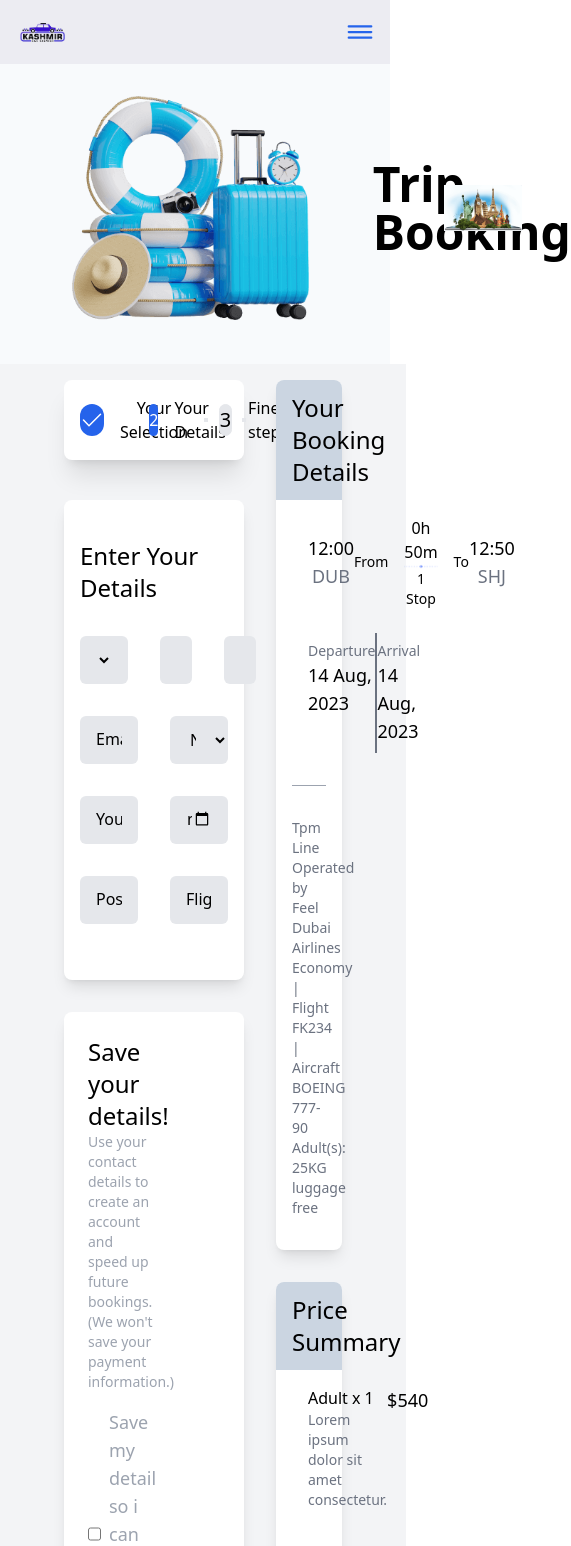
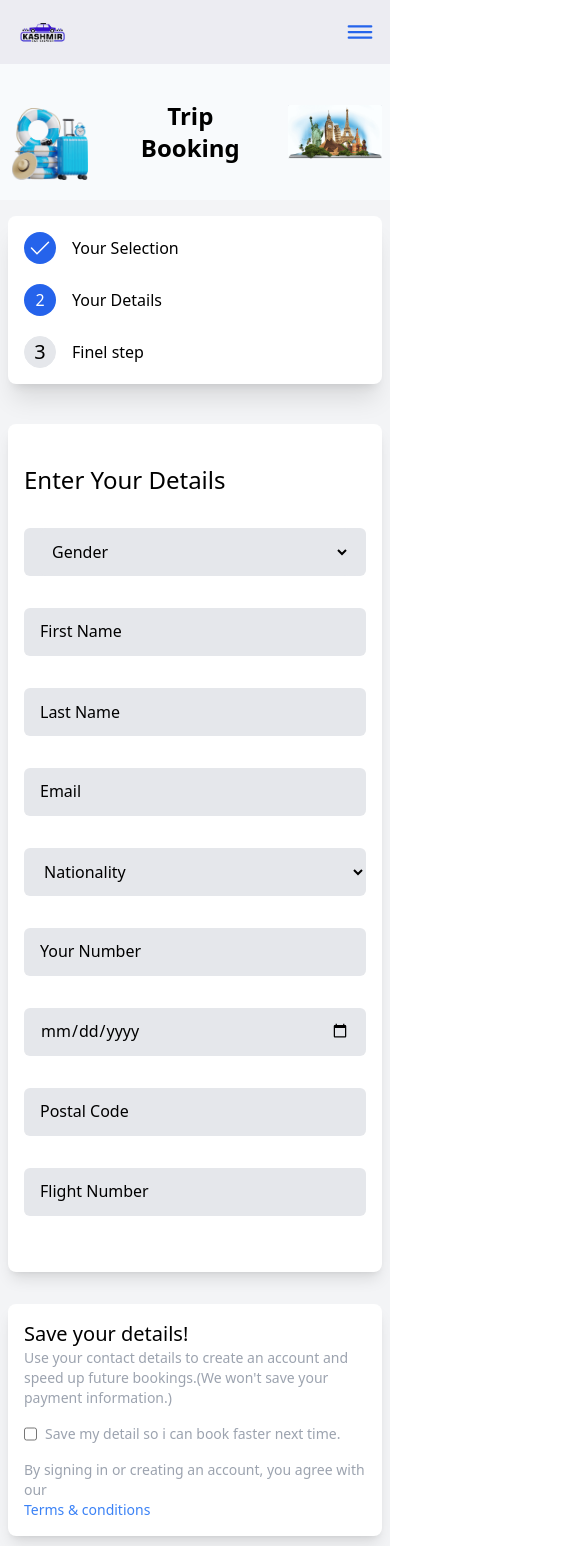
Before and after one commit to TahirSaifi09/Asha_Trip, a React (Create React App) app: page /TripBooking in a window 390 px wide. Shown: the top 1546 px of the page, 571 px wide, since content can reach past the window. Built offline with nearby package versions, Linux system fonts and the light colour scheme.

Commit message:
In Trip Booking page mobile device responsive done

```diff
--- a/src/Component/TripBooking/Form.jsx
+++ b/src/Component/TripBooking/Form.jsx
@@ -6,38 +6,38 @@ import { FaWheelchair } from "react-icons/fa6";
 export default function Form() {
   return (
     <div>
-      <div className="w-full flex gap-4 bg-gray-100">
-        <div className="pl-16 pr-4 py-4 h-full w-8/12 ">
+      <div className="w-full flex max-sm:flex-wrap gap-4 max-sm:px-2 bg-gray-100">
+        <div className="pl-16 max-sm:pl-0 pr-4 max-sm:pr-0  py-4 h-full w-8/12 max-sm:w-full">
           <div className="w-full px-4 py-4 rounded-lg shadow-xl bg-white items-center">
-            <ul className="flex items-center gap-5">
-              <li className="w-4/12 flex text-center items-center gap-4 ">
+            <ul className="flex max-lg:flex-wrap items-center gap-5">
+              <li className="w-4/12 max-lg:w-full flex text-center items-center gap-4 ">
                 <button className="h-8 w-8 bg-blue-600 rounded-full text-2xl font-medium flex items-center">
                   <GoCheck className=" mx-auto text-center text-white" />
                 </button>
                 <p className="">Your Selection</p>
-                <hr className="border-2 w-5/12"></hr>
+                <hr className="border-2 w-5/12 max-sm:hidden max-sm:w-full"></hr>
               </li>
-              <li className="w-4/12 flex items-center gap-4 ">
+              <li className="w-4/12 max-sm:w-full flex items-center gap-4 ">
                 <button className="h-8 w-8 bg-blue-600 rounded-full text-white font-medium">
                   2
                 </button>
                 <p>Your Details</p>
-                <hr className="w-5/12 border-2"></hr>
+                <hr className="w-5/12 border-2 max-sm:hidden"></hr>
               </li>
-              <li className="flex items-center w-4/12 gap-4">
+              <li className="flex items-center w-4/12 max-sm:w-full gap-4">
                 <button className="h-8 w-8 bg-gray-200 text-xl text-center font-medium border rounded-full">
                   3
                 </button>
                 <h1 className="">Finel step</h1>
-                <hr className="border-2 w-5/12"></hr>
+                <hr className="border-2 w-5/12 max-lg:w-full max-sm:hidden"></hr>
               </li>
             </ul>
           </div>
           <form>
             <div className="p-4 py-10 mt-10 w-full bg-white shadow-lg rounded-lg">
               <p className="text-2xl font-medium pb-8">Enter Your Details</p>
-              <div className="flex justify-between gap-8">
-                <div className=" h-12 w-1/3 flex  bg-gray-200 px-4 rounded-md">
+              <div className="flex justify-between max-sm:flex-wrap gap-8">
+                <div className=" h-12 w-1/3 max-sm:w-full flex bg-gray-200 px-4 rounded-md">
                   <select className="py-2  outline-none w-full h-full bg-gray-200 px-2 rounded-md">
                     <option selected disabled>
                       Gender
@@ -47,7 +47,7 @@ export default function Form() {
                     <option value="Other">Other</option>
                   </select>
                 </div>
-                <div className="h-12 w-1/3 ">
+                <div className="h-12 w-1/3 max-sm:w-full ">
                   <input
                     type="text"
                     name="name"
@@ -55,7 +55,7 @@ export default function Form() {
                     className="outline-none h-full w-full placeholder:text-black px-4 bg-gray-200 rounded-md border-b-2 "
                   />
                 </div>
-                <div className="h-12 w-1/3">
+                <div className="h-12 w-1/3 max-sm:w-full">
                   <input
                     type="text"
                     name="name"
@@ -64,8 +64,8 @@ export default function Form() {
                   />
                 </div>
               </div>
-              <div className="flex flex-wrap mt-4 ">
-                <div className="h-12 w-1/2 pr-4 my-4">
+              <div className="flex flex-wrap max-sm:flex-wrap mt-4 ">
+                <div className="h-12 w-1/2 max-sm:w-full pr-4 max-sm:pr-0 my-4">
                   <input
                     type="email"
                     name="email"
@@ -73,7 +73,7 @@ export default function Form() {
                     className="h-full w-full placeholder:text-black bg-gray-200 px-4 outline-none rounded-md border-b-2 "
                   />
                 </div>
-                <div className="h-12 w-1/2 pl-4 my-4">
+                <div className="h-12 w-1/2 max-sm:w-full pl-4 max-sm:pl-0 my-4">
                   <select className="h-full w-full bg-gray-200 outline-none px-4 rounded-md">
                     <option selected disabled>
                       Nationality
@@ -85,15 +85,15 @@ export default function Form() {
                     <option>Pakistani</option>
                   </select>
                 </div>
-                <div className="h-12 w-1/2 pr-4 my-4">
+                <div className="h-12 w-1/2 max-sm:w-full pr-4 max-sm:pr-0 my-4">
                   <input
                     type="tel"
                     name="phone"
                     placeholder="Your Number"
-                    className="h-full w-full placeholder:text-black bg-gray-200 px-4 outline-none rounded-md border-b-2 "
+                    className="h-full w-full max-sm:w-full placeholder:text-black bg-gray-200 px-4 outline-none rounded-md border-b-2 "
                   />
                 </div>
-                <div className="h-12 w-1/2 pl-4 my-4">
+                <div className="h-12 w-1/2 max-sm:w-full pl-4 max-sm:pl-0 my-4">
                   <input
                     type="date"
                     name="date"
@@ -101,7 +101,7 @@ export default function Form() {
                     className="h-full w-full bg-gray-200 px-4 outline-none rounded-md border-b-2 "
                   />
                 </div>
-                <div className="h-12 w-1/2 pr-4 my-4">
+                <div className="h-12 w-1/2 max-sm:w-full pr-4 max-sm:pr-0 my-4">
                   <input
                     type="pin"
                     name="pin"
@@ -109,7 +109,7 @@ export default function Form() {
                     className="h-full w-full placeholder:text-black bg-gray-200 px-4 outline-none rounded-md border-b-2 "
                   />
                 </div>
-                <div className="h-12 w-1/2 pl-4 my-4">
+                <div className="h-12 w-1/2 max-sm:w-full max-sm:pl-0 pl-4 my-4">
                   <input
                     type="num"
                     name="num"
@@ -119,15 +119,15 @@ export default function Form() {
                 </div>
               </div>
             </div>
-            <div className="bg-white w-full mt-8 p-6 rounded-lg shadow-lg">
-              <div className="w-1/2 ">
-                <h6 className="font-medium text-2xl">Save your details!</h6>
-                <div className="text-gray-400 text-sm font-medium">
+            <div className="bg-white w-full mt-8 p-6 max-sm:p-4 rounded-lg shadow-lg">
+              <div className="w-1/2 max-sm:w-full ">
+                <h6 className="font-medium text-2xl max-sm:text-xl">Save your details!</h6>
+                <div className="text-gray-400 text-sm font-medium max-sm:font-normal">
                   <p>
                     Use your contact details to create an account and speed up
                     future bookings.(We won't save your payment information.)
                   </p>
-                  <div className="text-lg font-medium py-4 flex gap-2">
+                  <div className="text-lg max-sm:text-sm font-medium py-4 flex gap-2">
                     <input type="checkbox" id="checkbox" />
                     <label for="checkbox">
                       Save my detail so i can book faster next time.
@@ -142,7 +142,7 @@ export default function Form() {
                 </div>
               </div>
             </div>
-            <div className="bg-white w-full mt-8 px-6 py-10 rounded-lg shadow-lg">
+            <div className="bg-white w-full mt-8 px-6 max-sm:px-4 max-sm:py-5 py-10 rounded-lg shadow-lg">
               <p className="pb-6 text-2xl font-medium">Extras</p>
               <div className="flex h-12 w-full items-center bg-blue-200 px-4 border border-black rounded-md">
                 <ImSpoonKnife className="text-2xl" />
@@ -173,18 +173,18 @@ export default function Form() {
             />
           </form>
         </div>
-        <div className="w-4/12 bg-gray-100 pr-16 py-4">
+        <div className="w-4/12 max-sm:w-full max-sm:pr-0 bg-gray-100 pr-16 py-4">
           <div>
             <div className="bg-white rounded-lg shadow-lg">
-              <div className="px-4 py-3 w-full rounded-t-lg bg-slate-300 text-2xl font-medium">
+              <div className="px-4 py-3 w-full rounded-t-lg bg-slate-300 text-2xl max-sm:text-xl font-medium">
                 <p>Your Booking Details</p>
               </div>
-              <div className="flex text-center items-center justify-between px-8 py-4">
+              <div className="flex text-center items-center max-sm:gap-4 justify-between px-8 max-sm:px-4 py-4">
                 <div className="">
-                  <p className="text-lg font-medium">12:00</p>
-                  <p className="text-lg font-medium text-gray-500">DUB</p>
+                  <p className="text-lg max-sm:text-sm font-medium">12:00</p>
+                  <p className="text-lg max-sm:text-sm font-medium text-gray-500">DUB</p>
                 </div>
-                <div className="flex items-center gap-4">
+                <div className="flex items-center gap-4 max-sm:gap-2">
                   <p className="text-sm font-medium">From</p>
                   <div className="flex flex-col items-center">
                     <p>0h 50m</p>
@@ -194,27 +194,27 @@ export default function Form() {
                   <p className="text-sm font-medium">To</p>
                 </div>
                 <div>
-                  <p className="text-lg font-medium">12:50</p>
-                  <p className="text-lg font-medium text-gray-500">SHJ</p>
+                  <p className="text-lg max-sm:text-sm font-medium">12:50</p>
+                  <p className="text-lg max-sm:text-sm font-medium text-gray-500">SHJ</p>
                 </div>
               </div>
-              <div className="flex justify-between px-8 pb-8 py-2">
+              <div className="flex justify-between px-8 max-sm:px-4 pb-8 py-2">
                 <div className="py-2">
-                  <p className="text-sm font-medium text-gray-500 ">
+                  <p className="text-smfont-medium text-gray-500 ">
                     Departure
                   </p>
-                  <p className="text-lg font-medium">14 Aug, 2023</p>
+                  <p className="text-lg max-sm:text-base font-medium">14 Aug, 2023</p>
                 </div>
                 <div className="w-[1px] border-l-2 border-gray-500"></div>
                 <div className="py-2">
                   <p className="text-sm font-medium text-gray-500">Arrival</p>
-                  <p className="text-lg font-medium">14 Aug, 2023</p>
+                  <p className="text-lg max-sm:text-base font-medium">14 Aug, 2023</p>
                 </div>
               </div>
               <div className="px-4">
                 <hr className="border-gray-400 "></hr>
               </div>
-              <div className="text-sm font-medium text-gray-500 py-8 px-4">
+              <div className="text-sm font-medium text-gray-500 py-8 max-sm:py-4 px-4">
                 <p>Tpm Line</p>
                 <p>Operated by Feel Dubai Airlines</p>
                 <p>Economy | Flight FK234 | Aircraft BOEING 777-90</p>
@@ -227,7 +227,7 @@ export default function Form() {
               <div className="px-4 py-3 w-full rounded-t-lg bg-slate-300 text-2xl font-medium">
                 <p>Price Summary</p>
               </div>
-              <div className="flex justify-between px-8 py-4">
+              <div className="flex justify-between px-8 max-sm:px-4 py-4 max-sm:pt-4">
                 <div className="">
                   <p>Adult x 1</p>
                   <p className="text-sm font-medium text-gray-500">
@@ -238,7 +238,7 @@ export default function Form() {
                   <p className="text-lg font-medium">$540</p>
                 </div>
               </div>
-              <div className="flex justify-between px-8 py-4">
+              <div className="flex justify-between px-8 max-sm:px-4 py-4 max-sm:py-2">
                 <div className="">
                   <p>Room Service</p>
                   <p className="text-sm font-medium text-gray-500">
@@ -249,7 +249,7 @@ export default function Form() {
                   <p className="text-lg font-medium">$50</p>
                 </div>
               </div>
-              <div className="flex justify-between px-8 py-4">
+              <div className="flex justify-between px-8 max-sm:px-4 py-4 max-sm:py-2">
                 <div className="">
                   <p>Gym Fee</p>
                   <p className="text-sm font-medium text-gray-500">
@@ -260,7 +260,7 @@ export default function Form() {
                   <p className="text-lg font-medium">$30</p>
                 </div>
               </div>
-              <div className="flex justify-between px-8 py-4">
+              <div className="flex justify-between px-8 max-sm:px-4 py-4 max-sm:py-2">
                 <div className="">
                   <p>Service Charges</p>
                   <p className="text-sm font-medium text-gray-500">
@@ -271,7 +271,7 @@ export default function Form() {
                   <p className="text-lg font-medium">$20</p>
                 </div>
               </div>
-              <div className="flex justify-between px-8 py-4">
+              <div className="flex justify-between px-8 max-sm:px-4 py-4 max-sm:py-2">
                 <div className="">
                   <p>Sub Total</p>
                   <p className="text-sm font-medium text-gray-500">
@@ -283,11 +283,11 @@ export default function Form() {
                 </div>
               </div>
               <hr className="border-gray-400"></hr>
-              <div className="flex text-2xl font-medium justify-between p-8 ">
+              <div className="flex text-2xl max-sm:text-lg font-medium justify-between p-8 max-sm:p-4">
                 <p>Deal / Discount</p>
                 <p>$40</p>
               </div>
-              <div className="flex text-2xl font-medium justify-between pb-8 px-8 ">
+              <div className="flex text-2xl max-sm:text-lg font-medium justify-between pb-8 max-sm:pb-4 px-8 max-sm:px-4 ">
                 <p>Total</p>
                 <p>$600</p>
               </div>
--- a/src/Component/TripBooking/tripBooking.jsx
+++ b/src/Component/TripBooking/tripBooking.jsx
@@ -1,15 +1,15 @@
 export default function TripBooking() {
     return (
       <div>
-        <div className=" px-10 h-[300px] w-full bg-slate-50">
-          <div className="flex justify-between items-center bg-slate-50">
-            <img src="vacation.png" alt="vacation" className="h-72 p-8" />
-            <h1 className="text-center pl-8 text-5xl font-bold w-1/3">
-              Trip Booking
-            </h1>
-            <img src="Location.png" alt="plan" className="w-1/4 bg-slate-200 " />
-          </div>
+        <div className="px-10 max-sm:px-2 xl:h-[300px] w-full max-lg:py-4 bg-slate-50">
+        <div className="flex justify-between items-center bg-slate-50">
+          <img src="vacation.png" alt="vacation" className="h-72 max-sm:h-20 max-md:h-32 max-lg:h-48 max-sm:mt-6 p-8 max-sm:p-1 max-md:p-3" />
+          <h1 className="text-center text-5xl max-sm:text-2xl font-bold w-1/3">
+            Trip Booking
+          </h1>
+          <img src="Location.png" alt="plan" className="w-1/4 max-sm:w-1/4 max-sm: bg-slate-200" />
         </div>
+      </div>
       </div>
     );
   }
```
